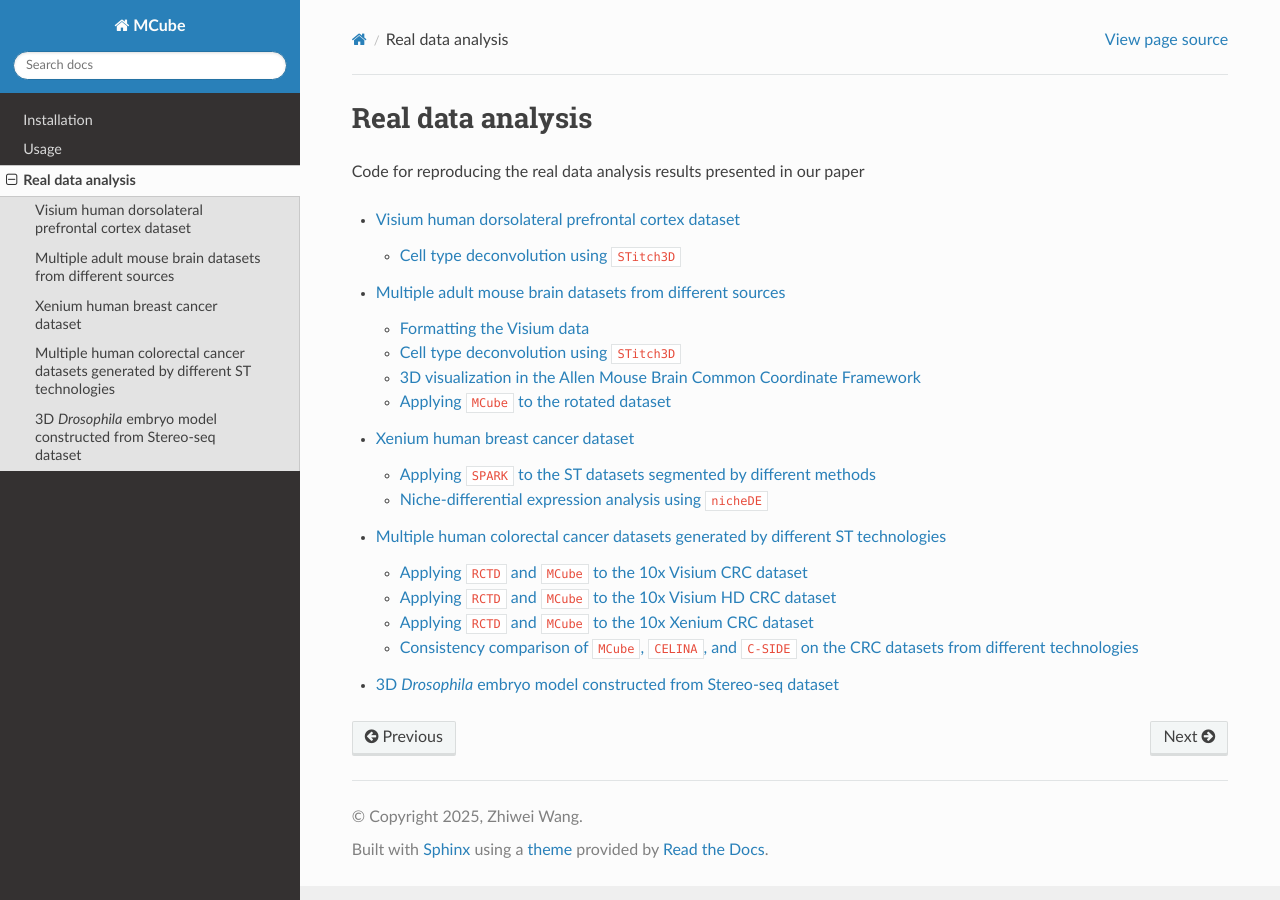
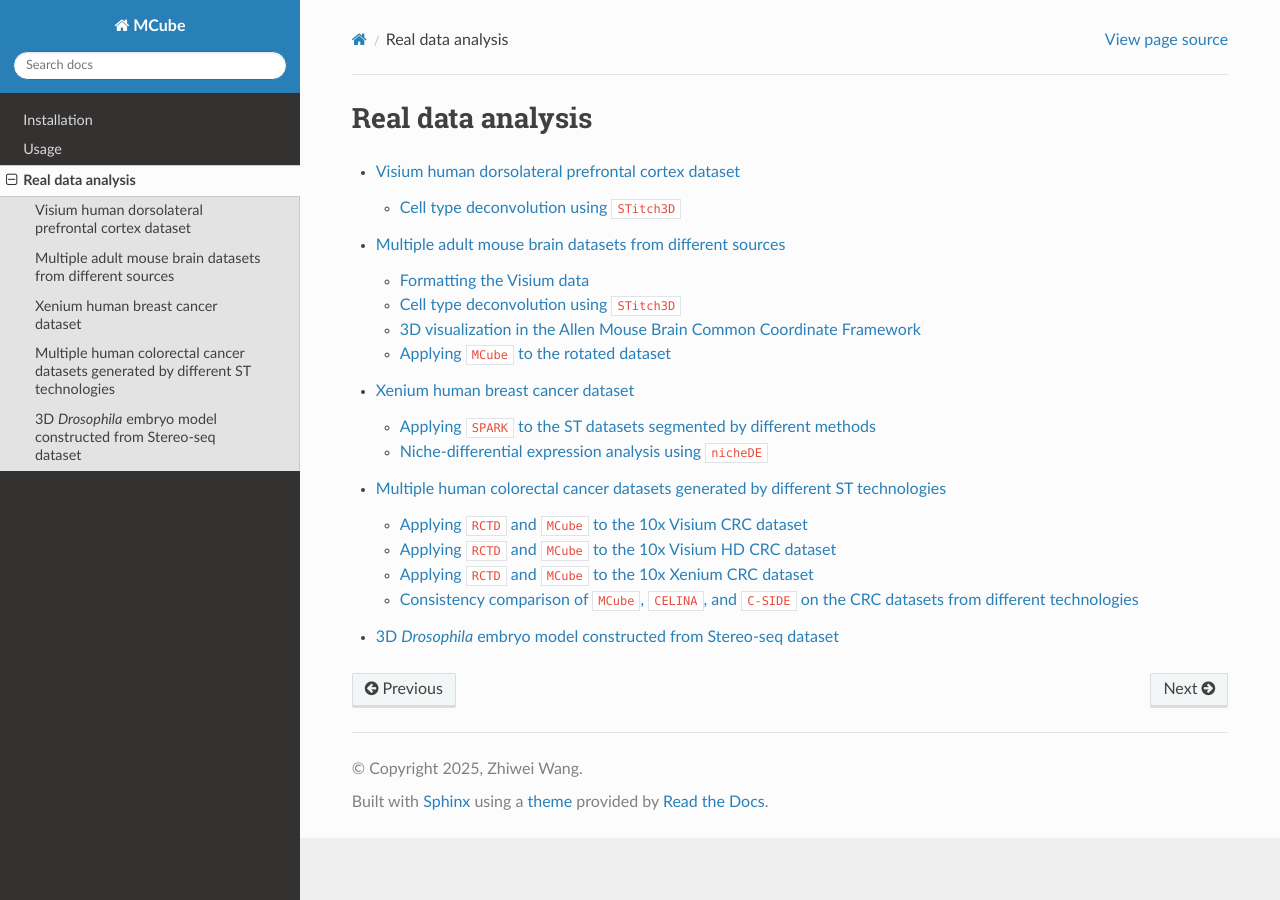
Before and after one commit to statwangz/MCube-tutorial, a Sphinx documentation site: the page built from docs/source/analysis/index.rst, in a window 1280 px wide. Built offline with Sphinx 7.4.7 and the Read the Docs theme 3.1.0, drawn with Linux system fonts in a browser that asks for light colours; pages that are not in the unit, such as notebooks, are missing from menus.

Commit message:
Update index.rst

```diff
--- a/docs/source/analysis/index.rst
+++ b/docs/source/analysis/index.rst
@@ -1,8 +1,6 @@
 ==================
 Real data analysis
 ==================
-
-Code for reproducing the real data analysis results presented in our paper
 
 .. toctree::
    :maxdepth: 2
```
